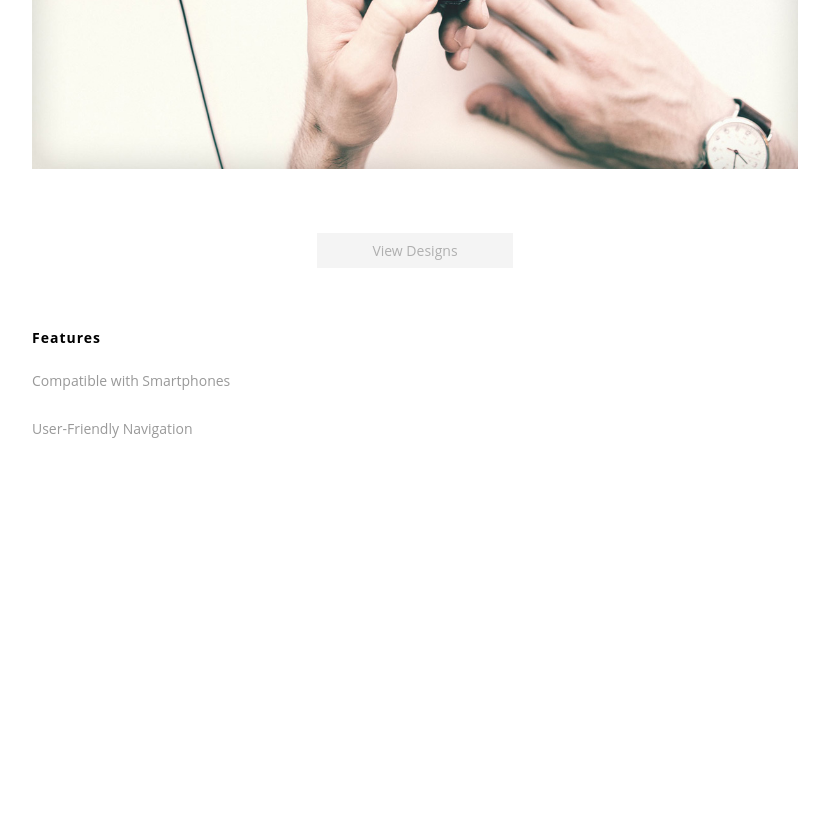
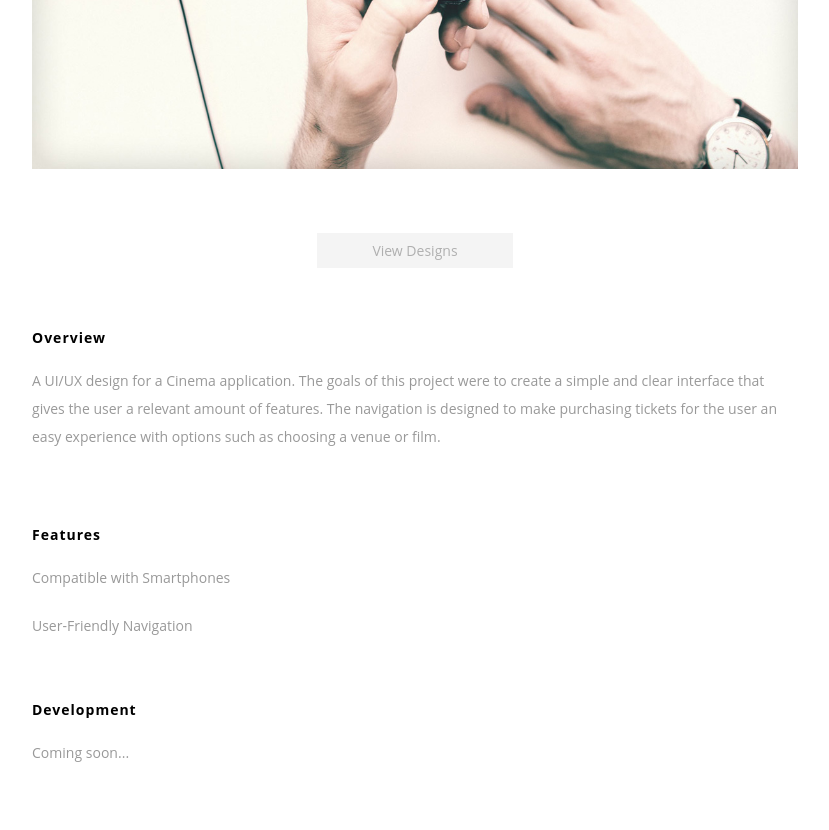
Before and after one commit to joshuabowden/joshuabowden.github.io, a plain HTML site: page cinema.html in a window 1280 px wide. Shown: the part 612-1442 px from the top of the page, without its empty margins (225-1054 px from the left). Before the commit the page ends 1115 px from the top, so only its background shows below. Drawn offline with Linux system fonts and the light colour scheme.

Commit message:
Descriptions

```diff
--- a/cinema.html
+++ b/cinema.html
@@ -42,11 +42,19 @@
 
 <main>
 
+<p class="p3">Overview</p>
+
+<p class="p4">A UI/UX design for a Cinema application. The goals of this project were to create a simple and clear interface that gives the user a relevant amount of features. The navigation is designed to make purchasing tickets for the user an easy experience with options such as choosing a venue or film.<p>
+
 <p class="p3">Features</p>
 
 <p class="p4">Compatible with Smartphones</p>
 
 <p class="p4">User-Friendly Navigation</p>
+
+<p class="p3">Development</p>
+
+<p class="p5">Coming soon...</p>
 
 <p class="spacing"></p>
 
```
Also changed, not shown: music.html (+4 -0 lines), origami.html (+1 -1 lines), riverisland.html (+4 -0 lines), starbucks.html (+4 -0 lines), urbangrow.html (+1 -1 lines).
